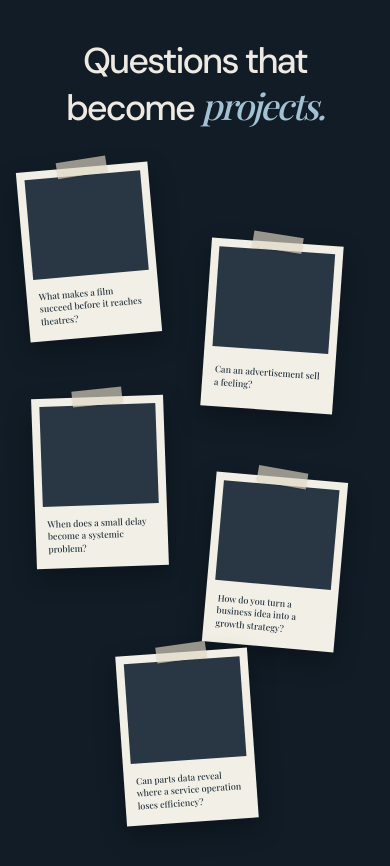
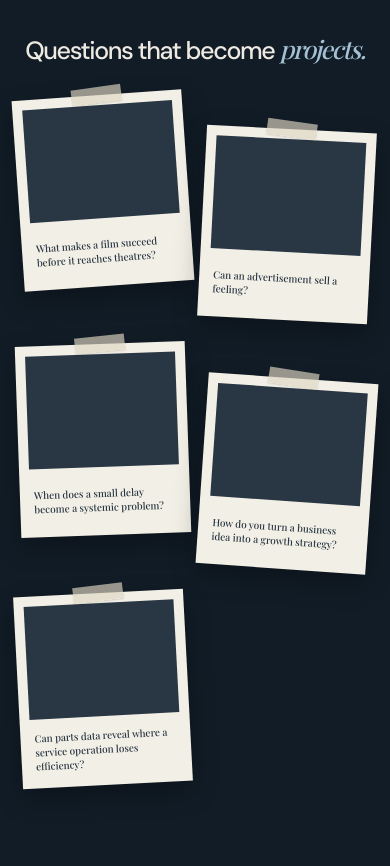
Before and after one commit to AmaniSingh01/amanisingh01.github.io, a plain HTML site: page index.html in a window 390 px wide. Drawn offline with nearby package versions, Linux system fonts and the light colour scheme; a web font is replaced by a local one.

Commit message:
Rebalance portfolio layout with one-line title and non-overlapping Polaroids

```diff
--- a/styles.css
+++ b/styles.css
@@ -105,3 +105,44 @@ body{min-height:100vh}
  .polaroid{width:132px}.photo{height:100px!important}.caption{font-size:9px}
  .polaroid-field{height:650px}.p-flight{top:250px}.p-closet{top:330px}.p-pulse{top:505px}
 }
+/* Wide, balanced composition: one-line title and five separate cards */
+body{margin:0;min-height:100vh}
+.page{width:100%;max-width:1600px;margin:0 auto;padding:0 clamp(22px,4.5vw,76px)}
+.page>h1{width:100%;margin:42px auto 42px;text-align:center;white-space:nowrap;font-size:clamp(30px,5.05vw,76px);line-height:1.05;letter-spacing:-.06em;font-weight:500}
+.page>h1 em{white-space:nowrap}
+.polaroid-field{height:auto;min-height:0;margin:0 auto;padding:0 0 38px;display:grid;grid-template-columns:repeat(5,minmax(0,1fr));align-items:start;justify-items:center;column-gap:clamp(12px,2vw,30px);row-gap:24px;position:relative}
+.polaroid{position:relative;left:auto!important;top:auto!important;width:min(100%,194px);min-width:0;margin:0;padding:10px 10px 0;transform:rotate(var(--tilt,0deg));align-self:start}
+.polaroid:nth-child(1){--tilt:-4deg;margin-top:12px}
+.polaroid:nth-child(2){--tilt:3deg;margin-top:76px}
+.polaroid:nth-child(3){--tilt:-2deg;margin-top:5px}
+.polaroid:nth-child(4){--tilt:4deg;margin-top:88px}
+.polaroid:nth-child(5){--tilt:-3deg;margin-top:28px}
+.photo{height:clamp(105px,13vw,160px)!important;width:100%;display:block}
+.caption{min-height:76px;padding:12px 4px 15px;font-size:clamp(10px,.9vw,12px);line-height:1.4}
+.polaroid:hover{transform:rotate(0deg) translateY(-5px)!important}
+.polaroid[open]{transform:rotate(0deg)!important}
+.polaroid:before{pointer-events:none}
+@media(max-width:1050px){
+ .page{padding:0 28px}
+ .page>h1{font-size:clamp(30px,5.1vw,54px);margin:36px auto 34px}
+ .polaroid-field{grid-template-columns:repeat(3,minmax(0,1fr));column-gap:24px;row-gap:28px;max-width:760px}
+ .polaroid:nth-child(n){margin-top:0}
+ .polaroid:nth-child(2),.polaroid:nth-child(5){margin-top:42px}
+ .polaroid{width:min(100%,190px)}
+}
+@media(max-width:620px){
+ .page{padding:0 18px}
+ .page>h1{font-size:clamp(25px,5.6vw,36px);margin:32px auto 30px;letter-spacing:-.055em}
+ .polaroid-field{grid-template-columns:repeat(2,minmax(0,1fr));gap:24px 14px;padding-bottom:30px}
+ .polaroid{width:min(100%,175px)}
+ .polaroid:nth-child(n){margin-top:0}
+ .polaroid:nth-child(even){margin-top:34px}
+ .photo{height:clamp(100px,29vw,145px)!important}
+ .caption{min-height:68px;font-size:10px}
+}
+@media(max-width:360px){
+ .page>h1{font-size:23px}
+ .polaroid-field{column-gap:8px}
+ .polaroid{padding:7px 7px 0}
+ .caption{font-size:9px}
+}
```
